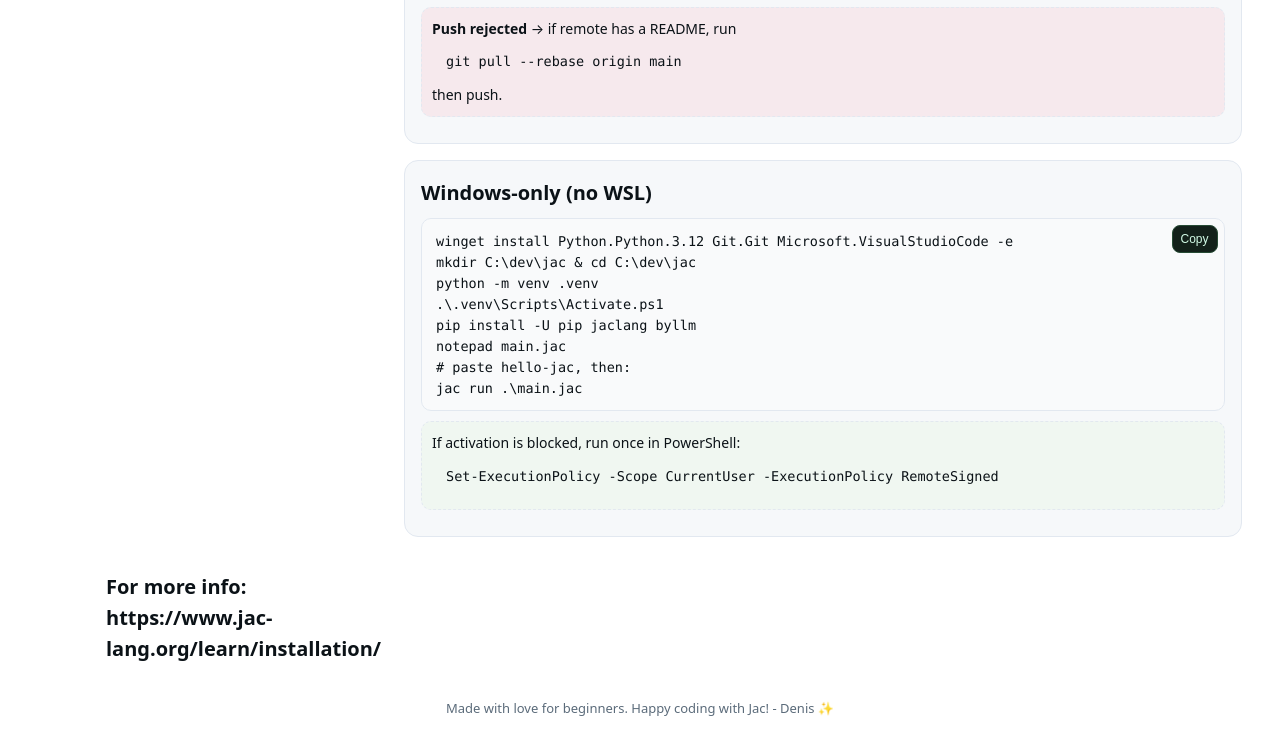
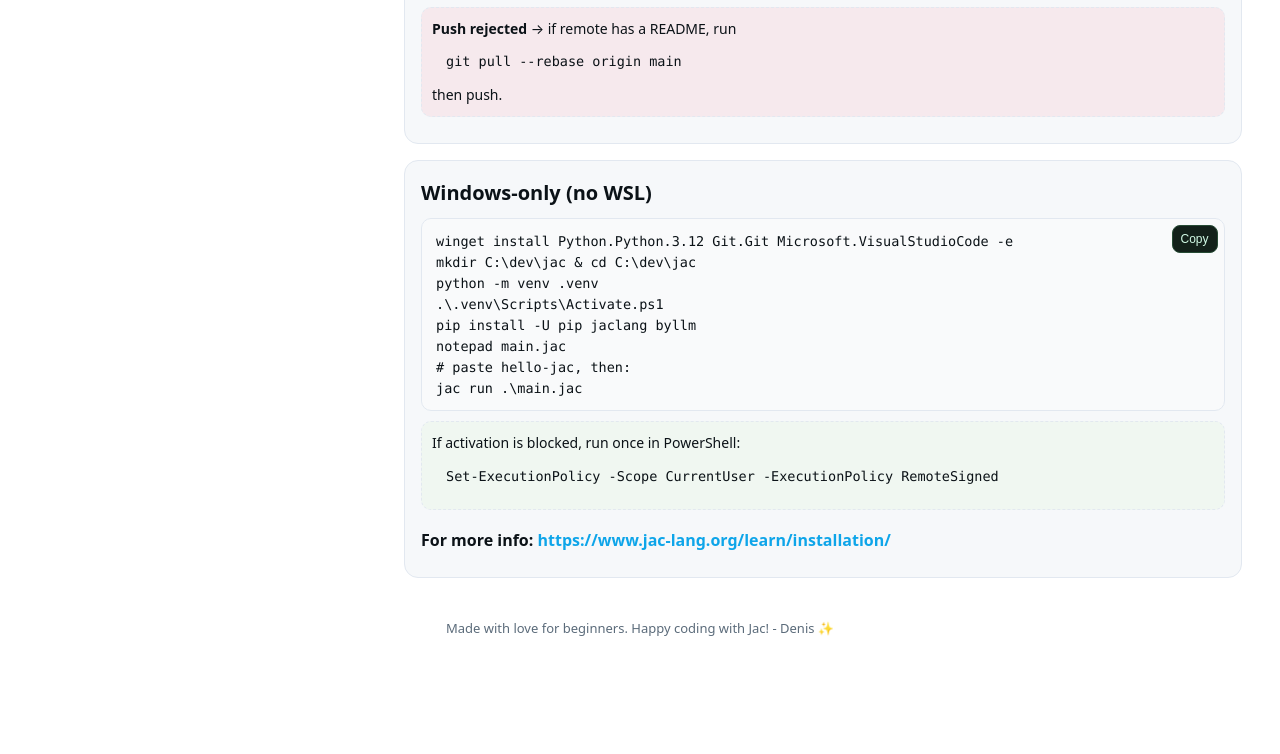
Before and after one commit to Denis-E1/EnvGuide, a plain HTML site: page index.html in a window 1280 px wide. Shown: the part 4716-5470 px from the top of the page. After the commit the page ends 5402 px from the top, so only its background shows below. Drawn offline with Linux system fonts and the light colour scheme.

Commit message:
Update index.html

```diff
--- a/index.html
+++ b/index.html
@@ -266,10 +266,11 @@ notepad main.jac
 # paste hello-jac, then:
 jac run .\main.jac</code></pre>
         <div class="tip">If activation is blocked, run once in PowerShell: <code>Set-ExecutionPolicy -Scope CurrentUser -ExecutionPolicy RemoteSigned</code></div>
+        <h3>For more info: <a href="https://www.jac-lang.org/learn/installation/">https://www.jac-lang.org/learn/installation/</a></h3>
       </section>
 
           </div>
-       <h2> For more info: https://www.jac-lang.org/learn/installation/</h2>
+
   </main>
 
   <footer>Made with love for beginners. Happy coding with Jac! - Denis ✨</footer>
```
